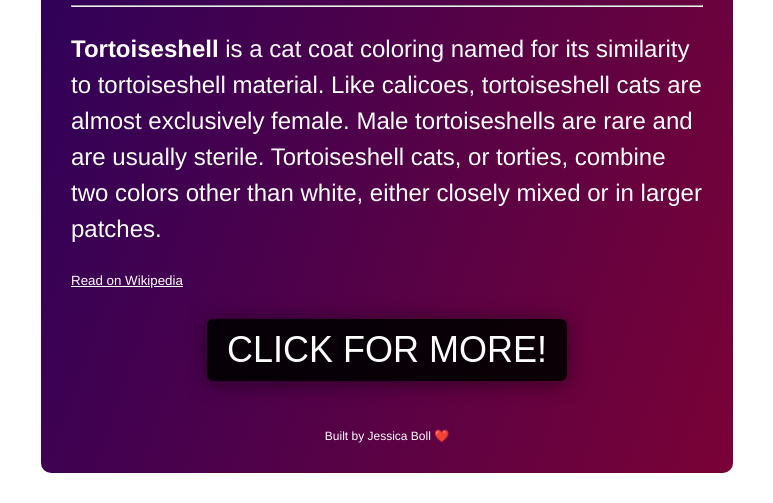
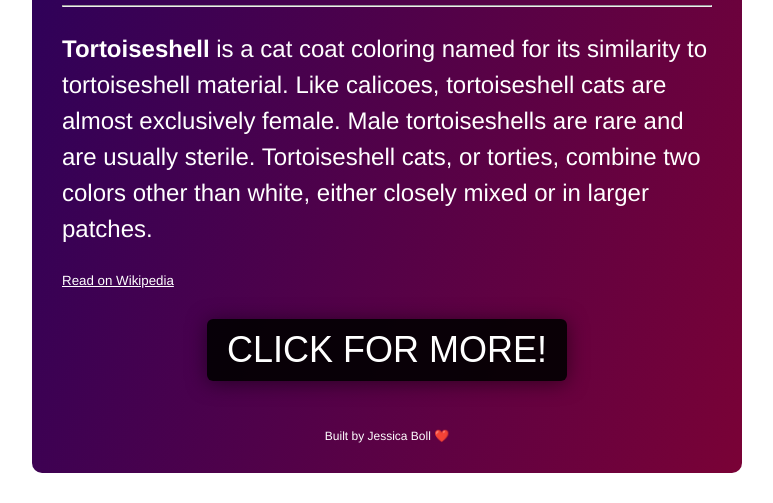
Before and after one commit to ItsmeJessMarie/basic-cats, a plain HTML site: page index.html in a window 1280 px wide. Shown: the part 570-1073 px from the top of the page, without its empty margins (253-1026 px from the left). Drawn offline with Linux system fonts and the light colour scheme.

Commit message:
Updated width to fit on multiple screens

```diff
--- a/index.html
+++ b/index.html
@@ -64,7 +64,7 @@
         margin: 30px auto;
         padding: 30px;
         border-radius: 10px;
-        width: 50%;
+        width: 650px;
         color: #ffffff;
         background: linear-gradient(
           109.6deg,
```
